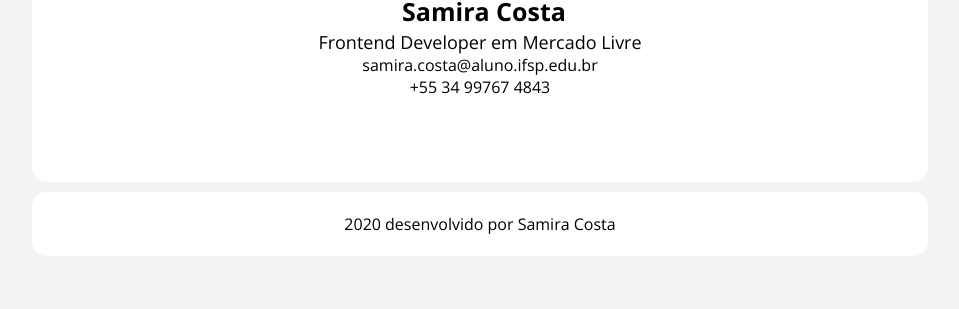
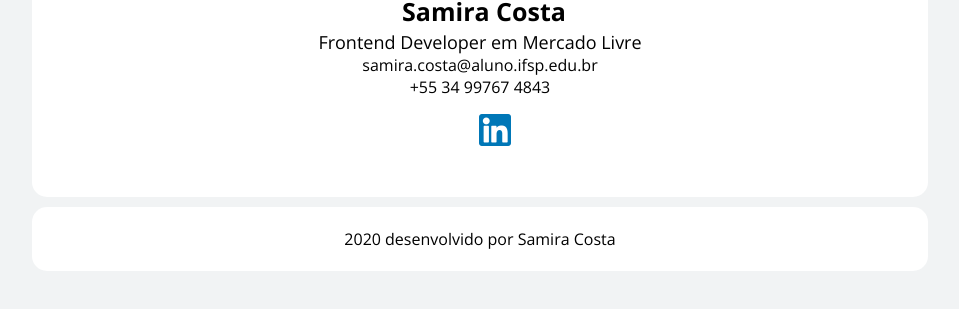
Before and after one commit to samiraetc/projeto1, a plain HTML site: page index.html in a window 1280 px wide. Shown: the part 1835-2144 px from the top of the page, without its empty margins (160-1119 px from the left). Drawn offline with nearby package versions, Linux system fonts and the light colour scheme; some packages are replaced by stand-ins of ours.

Commit message:
alteracoes no css

```diff
--- a/index.html
+++ b/index.html
@@ -94,7 +94,7 @@
                     <h5 id="email_autor">samira.costa@aluno.ifsp.edu.br</h5>
                     <h5 id="telefone_autor">+55 34 99767 4843</h5>
                     <ul>
-                        <li > <a  href="https://www.linkedin.com/in/samira-costa/"><img src="/app/assets/linkedin.png" id="linkedin" alt=""></a></li>
+                        <li > <a  href="https://www.linkedin.com/in/samira-costa/"><img src="assets/linkedin.png" id="linkedin" alt=""></a></li>
 
                     </ul>
     </div>
--- a/js/index.js
+++ b/js/index.js
@@ -46,6 +46,7 @@ function initMap() {
             position: {lat: props.latitude, lng: props.longitude},
             map: map
         })
+
 
         // cria o card para mostrar as informaçoes do estabelecimento
         let newContent =
--- a/styles/global.css
+++ b/styles/global.css
@@ -90,6 +90,7 @@ body {
         height: 200px;
 
 }
+
 
 .destaque  li {
     list-style-type: none;
```
